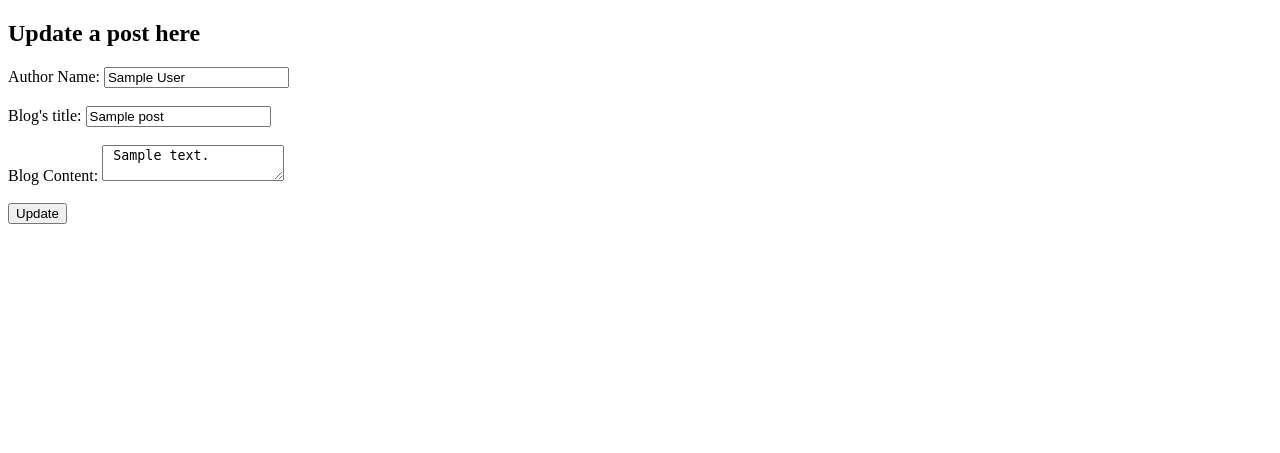
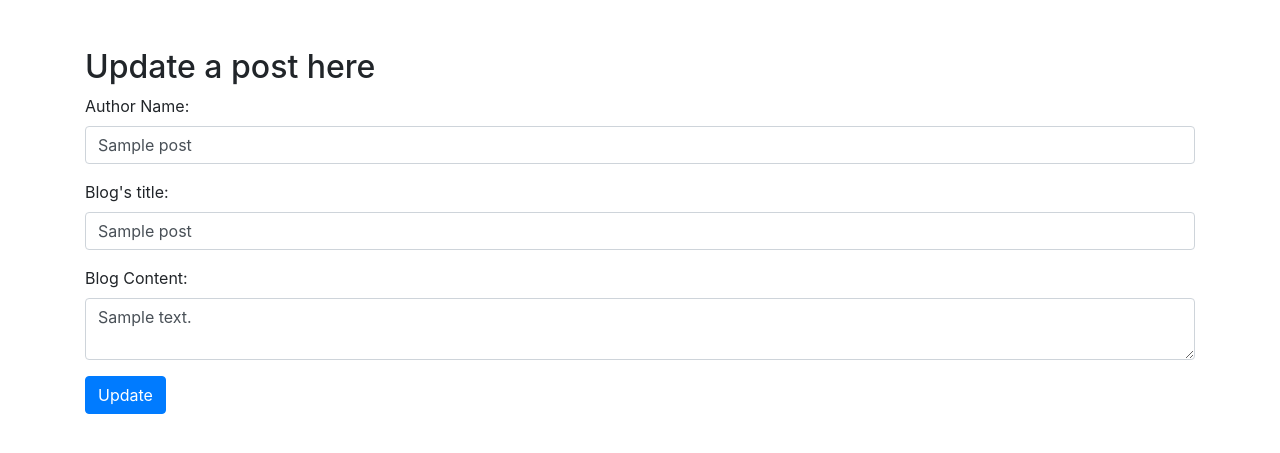
Before and after one commit to zeroxiru/masterblog, a Flask app: template templates/blog_update.html in a window 1280 px wide. Shown: the top 453 px of the page. Run offline with Flask 3, Linux system fonts and the light colour scheme; the template is opened without the code that fills it: most values are stand-ins (such as "Sample title", 1, 10 or a date in 2020); some libraries are stand-ins or nearby versions.

Commit message:
updating master blog project files

```diff
--- a/app.py
+++ b/app.py
@@ -4,12 +4,10 @@
 
 app = Flask(__name__)
 app.secret_key = 'your_secret_key'  # Set a secret key for session security (replace with a secure key)
+
 # next_id = 1  # Initialize next_id with an appropriate value
 
 
-
-
-# create a function to load existing blog data from the json file
 
 def loads_blogs():
     """
@@ -19,7 +17,7 @@
         List[dict]: A list of blog posts where each post is represented as a dictionary.
         """
     try:
-        with open('blog.json', 'r') as file_obj:
+        with open('blogs.json', 'r') as file_obj:
             blogs = json.load(file_obj)
     except (FileNotFoundError, json.JSONDecodeError):
         blogs = []
@@ -38,7 +36,7 @@
         Returns:
         None
         """
-    with open('blog.json', 'w') as file_obj:
+    with open('blogs.json', 'w') as file_obj:
         json.dump(blogs, file_obj, indent=2)
 
 # Function to get next available id
@@ -56,8 +54,7 @@
     """
     if not blogs:
         return 1
-    return  max(blog['id'] for blog in blogs) + 1
-
+    return max(blog['id'] for blog in blogs) + 1
 # Function to fetch a blog post by id
 def get_blog_post_id(post_id):
     for post in loads_blogs():
@@ -66,11 +63,15 @@
     return None
 
 # Function to update a blog post
-def update_blog_post(post_id, updated_data):
-    for post in loads_blogs():
-        if post['id'] == post_id:
-            post.update(updated_data)
-            break
+# def update_blog_post(post_id, updated_data):
+#     blogs = loads_blogs()
+#     for post in blogs:
+#         if post['id'] == post_id:
+#             post.update(updated_data)
+#
+#     # Save the updated data back to the JSON file
+#     with open('blogs.json', 'w') as json_file:
+#         json.dump(blogs, json_file, indent=4)
 
 
 
@@ -94,7 +95,7 @@
 
     global next_id  # access the global variable
     if request.method == 'POST':
-        author = request.form['author']
+        author = request.form['name']
         title = request.form['title']
         content = request.form['content']
 
@@ -104,7 +105,7 @@
             next_id = get_next_id(blogs)
 
             # creating new blog
-            new_blog = {'id': next_id, 'author': author, 'title': title, 'content': content}
+            new_blog = {'id': next_id, 'name': author, 'title': title, 'content': content}
 
             # append the new blog  to the list of the blogs
             blogs.append(new_blog)
@@ -152,30 +153,86 @@
         # Handle get request to display the  delete confirmation page
         post = next((blog for blog in loads_blogs() if blog['id'] == post_id), None)
         if post:
-            return render_template('delete_confirmation.html', post=post)
+            return render_template('delete_confirmation.html', post="GET")
         else:
             return 'Blog post not found', 404
 
+list_of_blogs = loads_blogs()
 
 @app.route('/update/<int:post_id>', methods=['GET', 'POST'])
 def update(post_id):
     post = get_blog_post_id(post_id)
+
 
     if post is None:
         return "Blog post not found", 404
 
     if request.method == 'POST':
 
-        blogs = loads_blogs()
+        updated_name = request.form.get('name')
+        updated_title = request.form.get('title')
+        updated_content = request.form.get('content')
 
-        updated_title = request.form['title']
-        updated_content = request.form['content']
-        updated_data = {'title': updated_title, 'content': updated_content}
+        # update the post
+        for blog in list_of_blogs:
+            if blog['id'] == post_id:
+                blog['name'] = updated_name
+                blog['title'] = updated_title
+                blog['content'] = updated_content
 
-        update_blog_post(post_id, updated_data)
+        #Save the updated data back to the JSON file
+        with open('blogs.json', 'w') as json_file:
+            json.dump(list_of_blogs, json_file, indent=4)
+
 
         return redirect(url_for('index'))
+    return render_template('blog_update.html', post='GET')
+
+@app.route('/blog_update/<int:post_id>', methods=['GET'])
+def blog_update(post_id):
+    """
+    Renders the blog update page with the details of the selected blog post.
+
+    Args:
+        post_id (int): The ID of the blog post to be updated.
+
+    Returns:
+        Rendered HTML page with the blog post details to populate the form.
+    """
+    post = get_blog_post_id(post_id)  # Fetch the details of the selected blog post
+    if post is None:
+        return "Blog post not found", 404  # Handle the case where the post is not found
+
     return render_template('blog_update.html', post=post)
+
+
+@app.route('/like/<int:post_id>', methods=['POST'])
+def like_post(post_id):
+    # Fetch the post from your data (e.g., JSON file)
+    post = get_blog_post_id(post_id)
+
+    if post is not None:
+        if 'likes' not in post:
+            post['likes'] = 0
+
+        # Increment the 'likes' count for the post
+        post['likes'] += 1
+
+        for blog in list_of_blogs:
+            if blog['id'] == post_id:
+                blog['likes'] = post['likes']
+
+
+        # Update the post in your data (e.g., save it back to the JSON file)
+
+        # You can save the updated post back to the JSON file here
+    with open('blogs.json', 'w') as json_file:
+        json.dump(list_of_blogs, json_file, indent=4)
+
+
+    # Redirect back to the index page
+    return redirect(url_for('index'))
+
 
 
 @app.route('/')
@@ -189,7 +246,7 @@
 
     # add code here to fetch the  posts from a file
     posts = loads_blogs()
-    print(posts)
+    # print(posts)
     return render_template('index.html', posts=posts)
 
 
--- a/templates/blog_update.html
+++ b/templates/blog_update.html
@@ -1,25 +1,37 @@
-
-
 <!DOCTYPE html>
 <html>
 <head>
-    <title>Update a blog post </title>
+    <meta charset="UTF-8">
+    <meta name="viewport" content="width=device-width, initial-scale=1.0">
+    <title>Update Blog Post</title>
+    <!-- Add Bootstrap CSS Link -->
+    <link rel="stylesheet" href="https://maxcdn.bootstrapcdn.com/bootstrap/4.5.2/css/bootstrap.min.css">
 </head>
 <body>
-    <h2>Update a post here</h2>
-    <form method="POST" action="{{ url_for('update', post_id=post['id']) }}">
+    <div class="container mt-5">
+        <h2>Update a post here</h2>
+        <form method="POST" action="{{ url_for('update', post_id=post['id']) }}">
+            <div class="form-group">
+                <label for="name">Author Name:</label>
+                <input type="text" class="form-control" id="name" name="name" value="{{post['name']}}" required>
+            </div>
 
-        <label for="author">Author Name:</label>
-        <input type="text" id="author" name="author" value="{{post['author']}}" required><br><br>
+            <div class="form-group">
+                <label for="title">Blog's title:</label>
+                <input type="text" class="form-control" id="title" name="title" value="{{post['title']}}" required>
+            </div>
 
-        <label for="title">Blog's title:</label>
-        <input type="text" id="title" name="title" value="{{post['title']}}" required><br><br>
+            <div class="form-group">
+                <label for="content">Blog Content:</label>
+                <textarea class="form-control" id="content" name="content" required>{{post['content']}}</textarea>
+            </div>
 
-         <label for="content">Blog Content:</label>
-        <textarea id="content" name="content"   required> {{post['content']}}</textarea><br><br>
-
-
-        <input type="submit" value="Update" >
-    </form>
+            <button type="submit" class="btn btn-primary">Update</button>
+        </form>
+    </div>
+    <!-- Add Bootstrap JS and Popper.js Links (for Bootstrap components) -->
+    <script src="https://code.jquery.com/jquery-3.5.1.slim.min.js"></script>
+    <script src="https://cdn.jsdelivr.net/npm/@popperjs/core@2.9.3/dist/umd/popper.min.js"></script>
+    <script src="https://maxcdn.bootstrapcdn.com/bootstrap/4.5.2/js/bootstrap.min.js"></script>
 </body>
 </html>
```
Also changed, not shown: blog.json (deleted, +0 -14 lines), static/style.css (+11 -0 lines), templates/add.html (+31 -25 lines), templates/index.html (+27 -12 lines).
